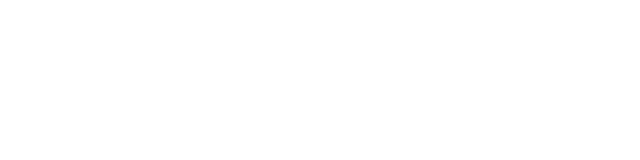
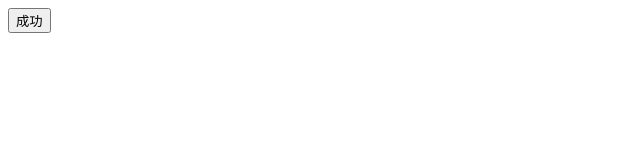
Before and after one commit to yk-a111y/react-comp, a React (Create React App) app: page / in a window 1280 px wide. Shown: the top 160 px of the page, without its empty margins (0-640 px from the left). Built offline with nearby package versions, Linux system fonts and the light colour scheme.

Commit message:
feat: Message组件添加Context

```diff
--- a/src/components/Apps/MessageApp.tsx
+++ b/src/components/Apps/MessageApp.tsx
@@ -1,7 +1,30 @@
-import Message from "../Message";
+import ConfigProvider from "../Message/ConfigProvider";
+import { useMessage } from "../Message/useMessage";
+
+function Aaa() {
+  const message = useMessage();
+
+  return (
+    <button
+      onClick={() => {
+        message.add({
+          content: "请求成功",
+        });
+      }}
+    >
+      成功
+    </button>
+  );
+}
 
 const MessageApp = () => {
-  return <Message />;
+  return (
+    <ConfigProvider>
+      <div>
+        <Aaa></Aaa>
+      </div>
+    </ConfigProvider>
+  );
 };
 
 export default MessageApp;
--- /dev/null
+++ b/src/components/Message/ConfigProvider.tsx
@@ -0,0 +1,24 @@
+import { PropsWithChildren, useRef, createContext, RefObject } from "react";
+import Message, { MessageProps, MessageRef } from ".";
+
+interface ConfigProviderProps {
+  messageRef?: RefObject<MessageRef>;
+}
+// 创建Context
+export const ConfigContext = createContext<ConfigProviderProps>({});
+
+const ConfigProvider = (props: PropsWithChildren) => {
+  const { children } = props;
+
+  const messageRef = useRef<MessageRef>(null);
+
+  return (
+    <ConfigContext.Provider value={{ messageRef }}>
+      {/* Message为forwardRef包裹的组件，可以将ref向下传递，然后给ref赋予add、update等方法 */}
+      <Message ref={messageRef}></Message>
+      {children}
+    </ConfigContext.Provider>
+  );
+};
+
+export default ConfigProvider;
--- a/src/components/Message/index.tsx
+++ b/src/components/Message/index.tsx
@@ -1,4 +1,12 @@
-import { CSSProperties, FC, ReactNode, useEffect, useMemo } from "react";
+import {
+  CSSProperties,
+  FC,
+  forwardRef,
+  ReactNode,
+  useEffect,
+  useImperativeHandle,
+  useMemo,
+} from "react";
 import useStore from "./useStore";
 import { TransitionGroup, CSSTransition } from "react-transition-group";
 import "./index.less";
@@ -17,14 +25,39 @@
   onClose?: (...args: any) => void;
 }
 
-const Message: FC<{}> = (props) => {
+export interface MessageRef {
+  add: (messageProps: MessageProps) => number;
+  update: (id: number, messageProps: MessageProps) => void;
+  remove: (id: number) => void;
+  clearAll: () => void;
+}
+
+const Message = forwardRef<MessageRef, {}>((props, ref) => {
   const { messageList, add, update, remove, clearAll } = useStore("top");
 
-  useEffect(() => {
-    add({
-      content: Math.random().toString().slice(2, 8),
-    });
-  }, []);
+  // useEffect(() => {
+  //   add({
+  //     content: Math.random().toString().slice(2, 8),
+  //   });
+  // }, []);
+
+  // 把API通过ref形式暴露出去
+  // useImperativeHandle(ref, () => {
+  //   return {
+  //     add,
+  //     update,
+  //     remove,
+  //     clearAll,
+  //   };
+  // }, []);
+  if ("current" in ref!) {
+    ref.current = {
+      add,
+      update,
+      remove,
+      clearAll,
+    };
+  }
 
   const positions = Object.keys(messageList) as Position[];
 
@@ -64,7 +97,7 @@
 
   // messageWrapper挂载到el容器下
   return createPortal(messageWrapper, el);
-};
+});
 
 const MessageItem: FC<MessageProps> = (item) => {
   const { onMouseEnter, onMouseLeave } = useTimer({
--- /dev/null
+++ b/src/components/Message/useMessage.tsx
@@ -0,0 +1,13 @@
+import { useContext } from "react";
+import { ConfigContext } from "./ConfigProvider";
+import { MessageRef } from ".";
+
+export function useMessage(): MessageRef {
+  const { messageRef } = useContext(ConfigContext);
+
+  if (!messageRef) {
+    throw new Error("请在最外层添加 ConfigProvider 组件");
+  }
+
+  return messageRef.current!;
+}
```
